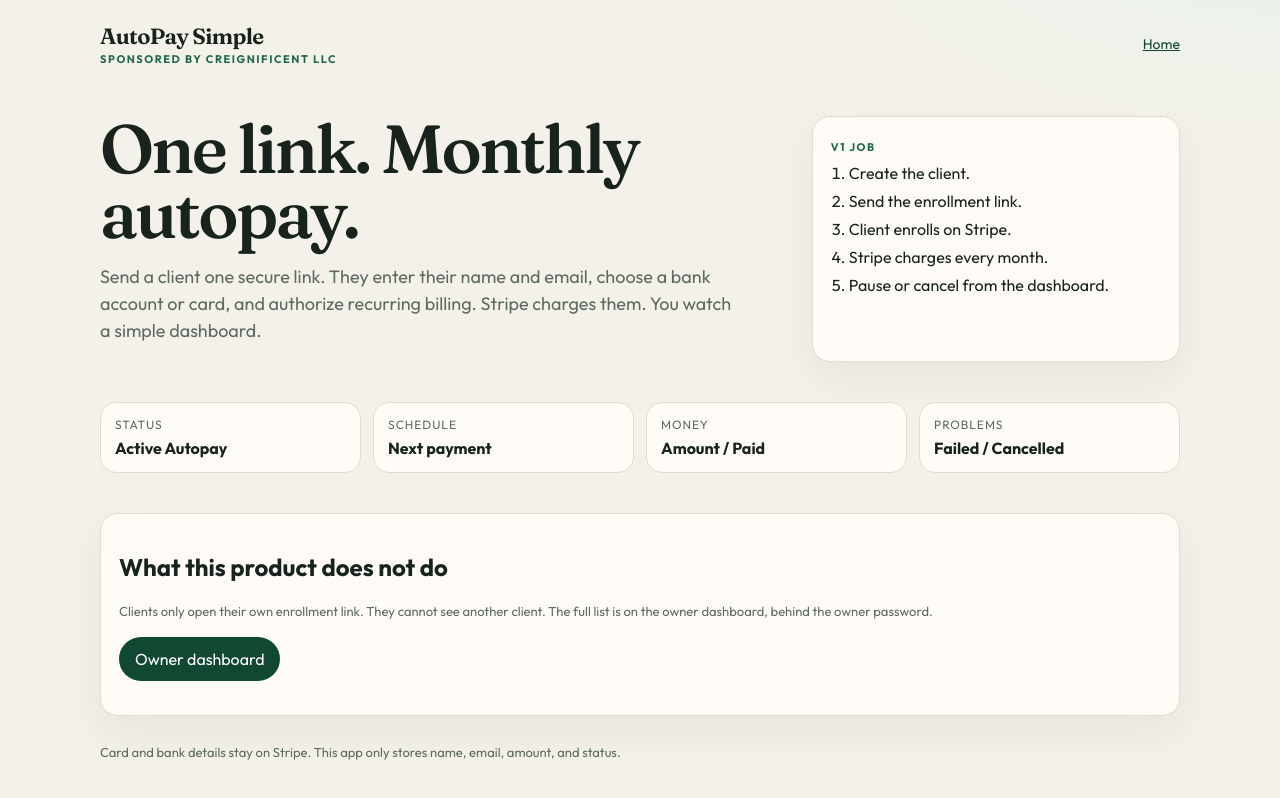
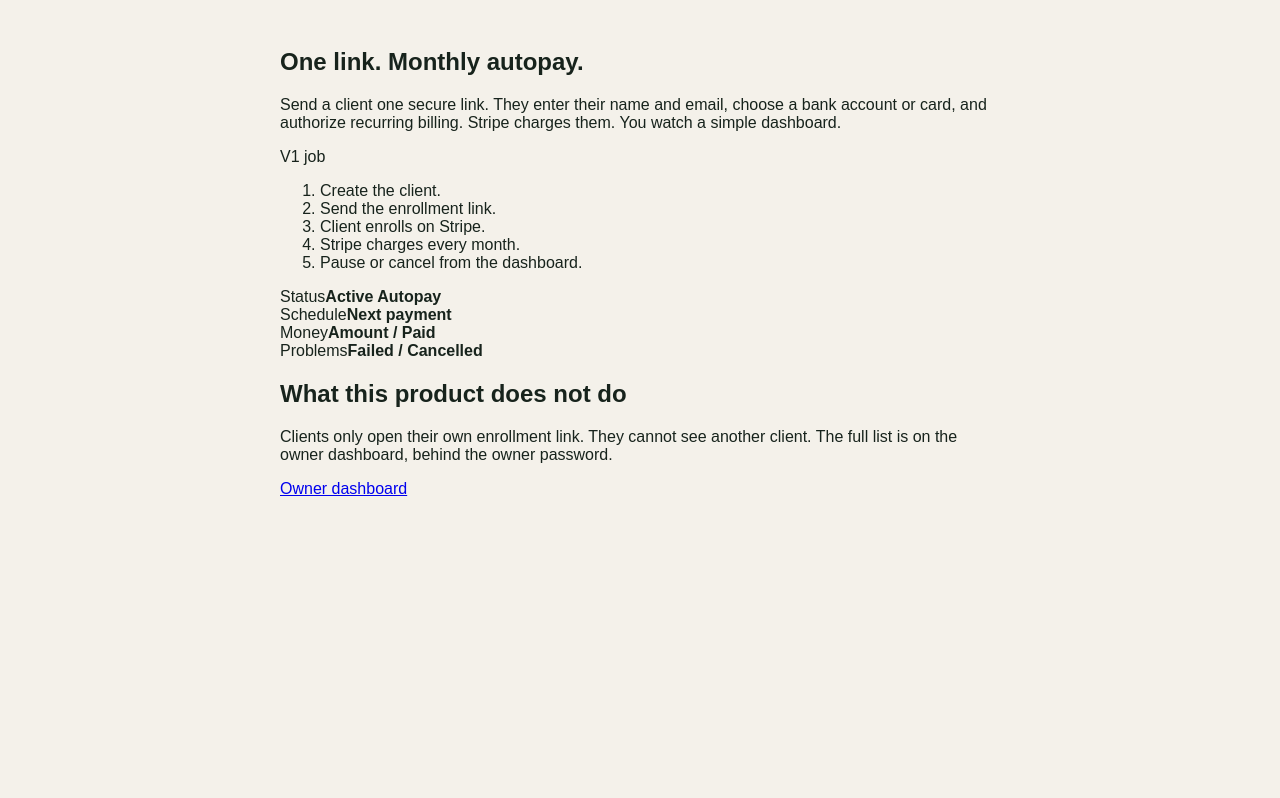
Before and after one commit to CreigT/autopay-simple, a Next.js app: page / in a window 1280 px wide. Built offline with nearby package versions, Linux system fonts and the light colour scheme.

Commit message:
Fix payment app so Vercel can build it

```diff
--- a/app/layout.js
+++ b/app/layout.js
@@ -1,46 +1,9 @@
-import "./globals.css";
-
-export const metadata = {
-  title: "AutoPay Simple",
-  description: "One link. Monthly autopay. Card and bank details stay on Stripe. Sponsored by CREIGNIFICENT LLC.",
-  metadataBase: new URL("https://autopay-simple.vercel.app"),
-  openGraph: {
-    type: "website",
-    url: "https://autopay-simple.vercel.app/",
-    siteName: "AutoPay Simple",
-    title: "AutoPay Simple",
-    description: "One link. Monthly autopay. Card and bank details stay on Stripe.",
-    images: [{ url: "https://cdn.jsdelivr.net/gh/CreigT/autopay-simple@main/og.png", width: 1200, height: 630 }]
-  },
-  twitter: {
-    card: "summary_large_image",
-    title: "AutoPay Simple",
-    description: "One link. Monthly autopay. Card and bank details stay on Stripe.",
-    images: ["https://cdn.jsdelivr.net/gh/CreigT/autopay-simple@main/og.png"]
-  }
-};
-
+export const metadata = { title: "AutoPay Simple", description: "Monthly autopay. Sponsored by CREIGNIFICENT LLC." };
 export default function RootLayout({ children }) {
   return (
     <html lang="en">
-      <head>
-        <link rel="preconnect" href="https://fonts.googleapis.com" />
-        <link href="https://fonts.googleapis.com/css2?family=Fraunces:opsz,wght@9..144,560;9..144,640&family=Outfit:wght@400;550;700&display=swap" rel="stylesheet" />
-      </head>
-      <body>
-        <div className="wrap">
-          <header className="top">
-            <a className="brand" href="/">
-              <strong>AutoPay Simple</strong>
-              <span className="sponsor">Sponsored by CREIGNIFICENT LLC</span>
-            </a>
-            <nav className="nav">
-              <a href="/">Home</a>
-            </nav>
-          </header>
-          {children}
-          <footer>Card and bank details stay on Stripe. This app only stores name, email, amount, and status.</footer>
-        </div>
+      <body style={{ margin: 0, fontFamily: "Arial, sans-serif", background: "#f4f1ea", color: "#17231c" }}>
+        <main style={{ width: "min(720px, calc(100% - 24px))", margin: "0 auto", padding: "28px 0" }}>{children}</main>
       </body>
     </html>
   );
```
